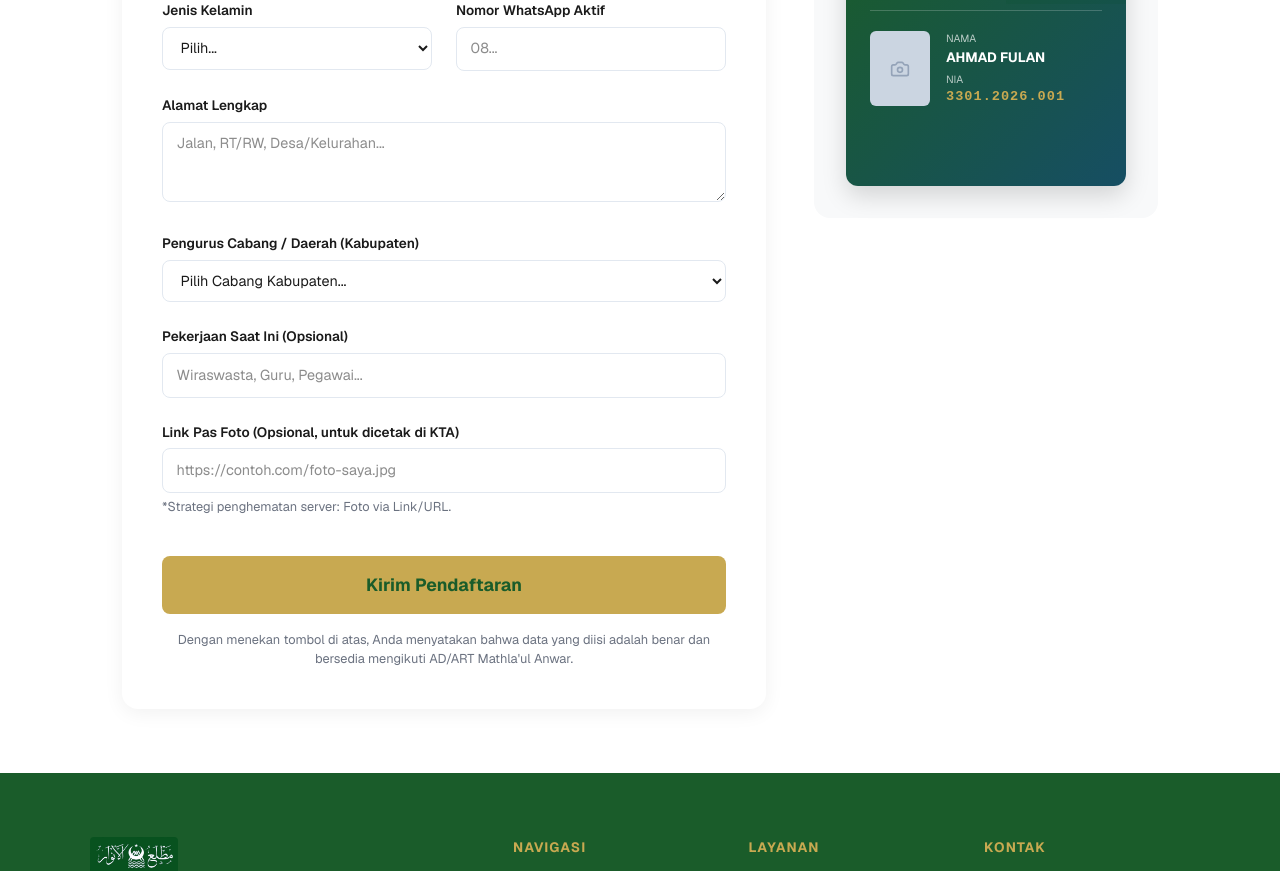
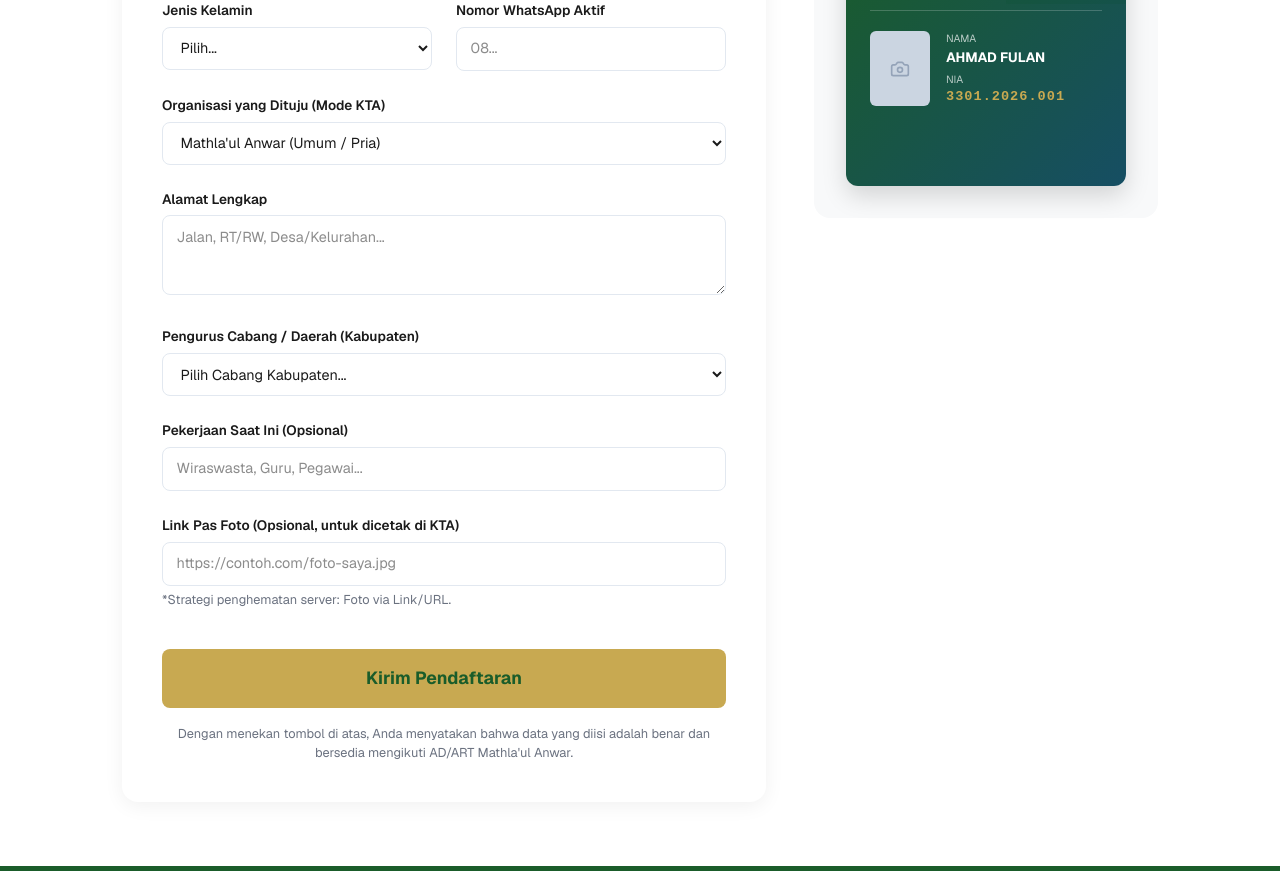
Before and after one commit to robertahmad/ma-jateng, a Next.js app: page /anggota/daftar in a window 1280 px wide. Shown: the part 875-1746 px from the top of the page. Built offline with nearby package versions, Linux system fonts and the light colour scheme.

Commit message:
feat: add ktaMode selection to member registration form

```diff
--- a/app/anggota/daftar/page.js
+++ b/app/anggota/daftar/page.js
@@ -12,6 +12,7 @@ export default function PendaftaranAnggota() {
     tempatLahir: '',
     tanggalLahir: '',
     jenisKelamin: '',
+    ktaMode: 'MA',
     noWhatsApp: '',
     alamatLengkap: '',
     kabupaten: '',
@@ -116,7 +117,10 @@ export default function PendaftaranAnggota() {
 
                 <div>
                   <label className="form-label">Jenis Kelamin</label>
-                  <select className="form-input" required value={formData.jenisKelamin} onChange={e => setFormData({...formData, jenisKelamin: e.target.value})} style={{ background: 'white' }}>
+                  <select className="form-input" required value={formData.jenisKelamin} onChange={e => {
+                    const jk = e.target.value
+                    setFormData({...formData, jenisKelamin: jk, ktaMode: jk === 'P' ? 'MUSMA' : 'MA'})
+                  }} style={{ background: 'white' }}>
                     <option value="">Pilih...</option>
                     <option value="L">Laki-laki</option>
                     <option value="P">Perempuan</option>
@@ -126,6 +130,14 @@ export default function PendaftaranAnggota() {
                 <div>
                   <label className="form-label">Nomor WhatsApp Aktif</label>
                   <input type="text" className="form-input" required placeholder="08..." value={formData.noWhatsApp} onChange={e => setFormData({...formData, noWhatsApp: e.target.value})} />
+                </div>
+
+                <div style={{ gridColumn: '1 / -1' }}>
+                  <label className="form-label">Organisasi yang Dituju (Mode KTA)</label>
+                  <select className="form-input" required value={formData.ktaMode} onChange={e => setFormData({...formData, ktaMode: e.target.value})} style={{ background: 'white' }}>
+                    <option value="MA">Mathla'ul Anwar (Umum / Pria)</option>
+                    <option value="MUSMA">Muslimat Mathla'ul Anwar (Khusus Wanita)</option>
+                  </select>
                 </div>
 
                 <div style={{ gridColumn: '1 / -1' }}>
```
